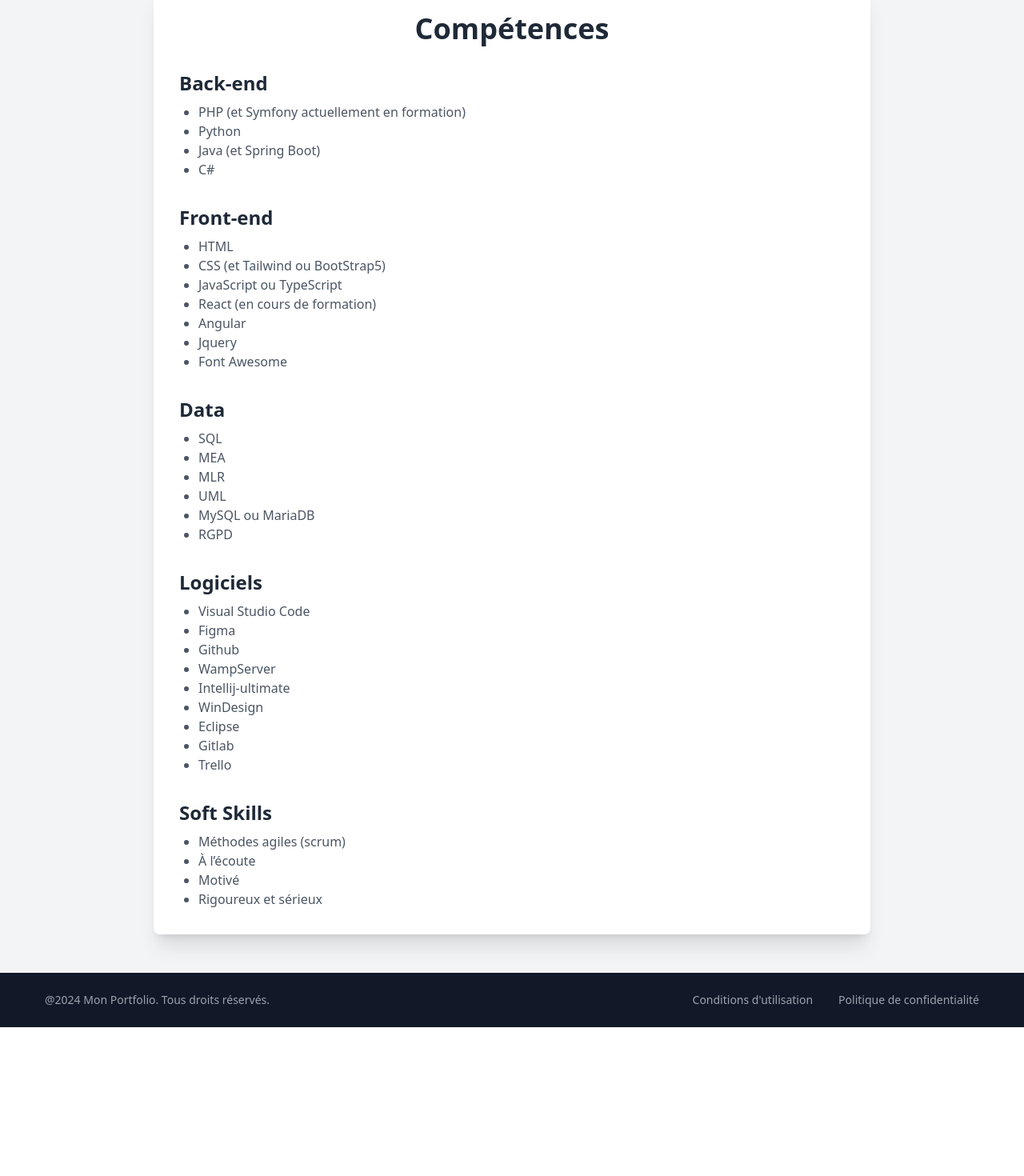
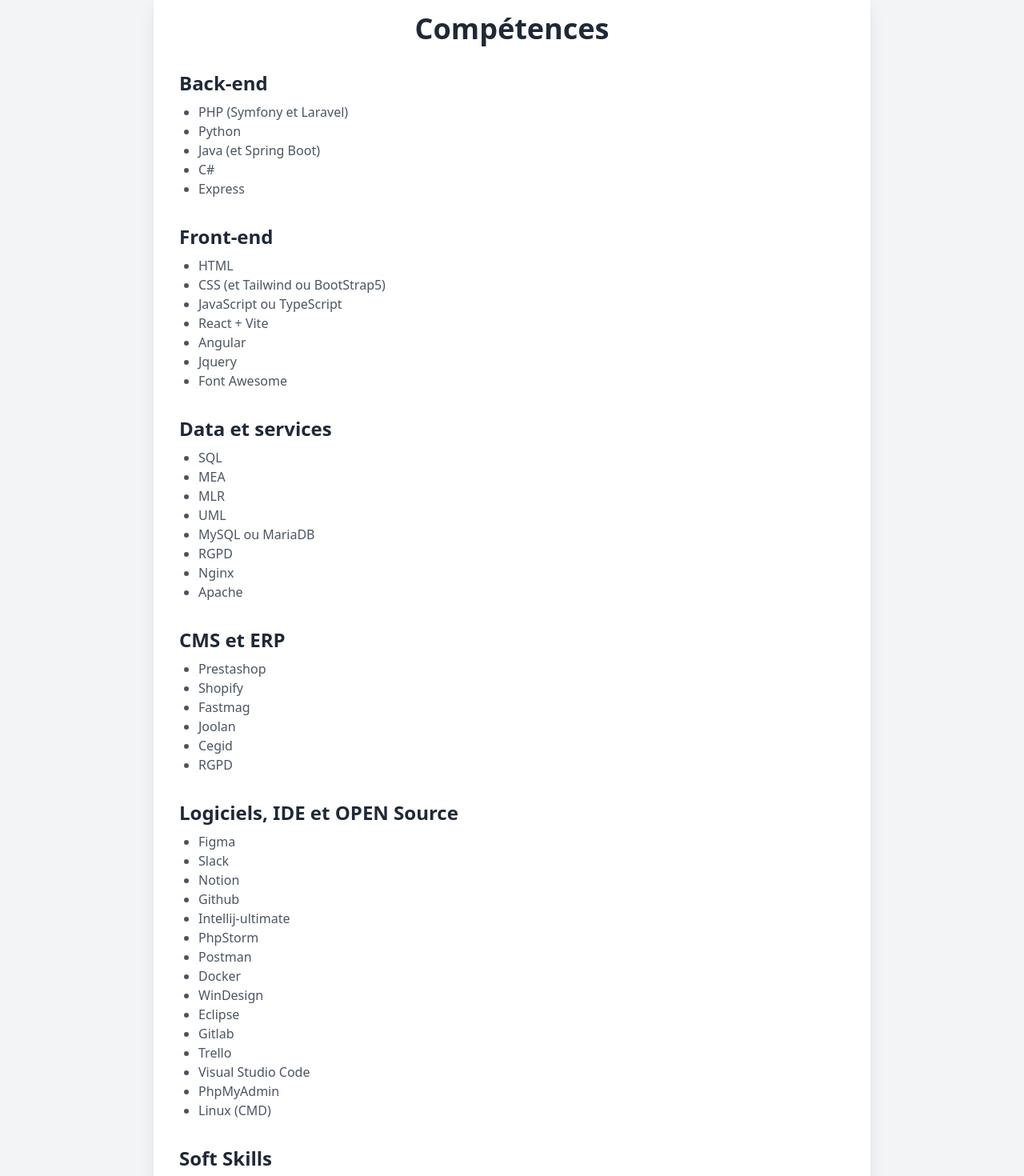
Before and after one commit to CorentinLartigue/MonPortfolio, a React (Vite) app: page /MonPortfolio/competences in a window 1280 px wide. Shown: the part 160-1630 px from the top of the page at 80% size. Before the commit the page ends 1444 px from the top, so only its background shows below. Built offline with nearby package versions, Linux system fonts and the light colour scheme.

Commit message:
Modification avis expérience HomeMade et formation Ynov + CV

```diff
--- a/src/components/Experience/Experience.tsx
+++ b/src/components/Experience/Experience.tsx
@@ -30,12 +30,12 @@
         'Développement et maintenance de solutions e-commerce',
       missions: [
         'Technologies et outils : Laravel, Linux, Bash, GitHub, Bases de Données (BDD), ERP, CMS',
-        'Conception et développement de nouvelles fonctionnalités pour l\'application SyncTo, optimisant la synchronisation des données.',
-        'Maintenance et amélioration des modules de synchronisation pour Prestashop, garantissant leur efficacité et fiabilité.',
-        'Création de solutions applicatives pour Shopify, adaptées aux besoins des utilisateurs.',
-        'Support technique et applicatif pour les clients, assurant une expérience utilisateur fluide et optimale.'
+        'Maintenance et amélioration des modules de synchronisation pour Prestashop - Shopify / Fastmag - Joolan.',
+        'Création de solutions applicatives pour Shopify ou Prestashop, adaptées aux besoins des utilisateurs avec une synchronisation avec les ERP Fastmag ou Joolan.',
+        'Support technique et applicatif pour les clients, assurant une expérience utilisateur fluide et optimale.',
+        'Création environnements de développement pour les nouveaux employés sous Docker.'
       ],
-      avis:'A voir avec le temps',
+      avis:'J\'ai rejoint une équipe incroyablement accueillante, avec une ambiance chaleureuse et presque familiale. Les projets sont stimulants, portés par des technologies modernes et passionnantes, offrant de belles opportunités d\'apprentissage. Un environnement motivant où il fait bon évoluer !',
     },
     {
       titre: 'Stage 2ème année BTS SIO option SLAM',
@@ -43,7 +43,7 @@
       logo: groupeFBO,
       periode: '29/01/2024 - 22/03/2024',
       description:
-        'Développement et maintenance d’une solution logicielle complète.',
+        'Développement et maintenance d\'une solution logicielle complète.',
       missions: [
         'Technos: Framework maison(EzFrame) sur la base de Symfony, PHP, JQUERY, TWIG, Ajax et Bootstrap5.',
         'Implémentation fonctionnalité de création d\'offre avec un stepper (Smart Wizard) et génération PDF.',
@@ -52,7 +52,7 @@
         'Rédaction de documentation utilisateur.'
       ],
       avis:
-        'Une expérience très enrichissante, où j’ai pu développer mes compétences techniques et apprendre à travailler dans un environnement agile. La collaboration avec l’équipe a été très agréable, et j’ai pu prendre part à des projets importants.',
+        'Une expérience très enrichissante, où j\'ai pu développer mes compétences techniques et apprendre à travailler dans un environnement agile. La collaboration avec l\'équipe a été très agréable, et j\'ai pu prendre part à des projets importants.',
       lienProjet: '/projects/berroyer',
     },
     {
@@ -64,10 +64,10 @@
         'Formation JS, mini projets en JS et site statique.',
       missions: [
         'Technos: HTML, CSS, JavaScript et Figma.',
-        'Implémenter un site statique à l’aide d’une maquette pré définie.',
+        'Implémenter un site statique à l\'aide d\'une maquette pré définie.',
       ],
       avis:
-        'Ce stage a été une première expérience très formatrice, où j’ai appris les bases du développement web en front-end et la mise en œuvre de sites statiques. La collaboration avec mon équipe a été constructive et m’a permis d’acquérir de solides compétences.',
+        'Ce stage a été une première expérience très formatrice, où j\'ai appris les bases du développement web en front-end et la mise en œuvre de sites statiques. La collaboration avec mon équipe a été constructive et m\'a permis d\'acquérir de solides compétences.',
       lienProjet: '/projects/sneaky',
     },
     {
--- a/src/components/Training/Training.tsx
+++ b/src/components/Training/Training.tsx
@@ -25,12 +25,12 @@
           periode: '2024 - 2027',
           description: 'Formation spécialisée en développement web, couvrant les technologies front-end et back-end. Cette formation permet une maîtrise des langages de programmation modernes ainsi que des frameworks utilisés dans l\'industrie.',
           pointsPositifs: [
-            'Formation reconnue par les entreprises',
-            'Accompagnement professionnel et pédagogique',
-            'De nombreux projets pratiques'
+            'Formation reconnue par le ministère du travail et les entreprises',
+            'La formation offre une bonne base en développement front-end et back-end, avec des projets pratiques et un accompagnement professionnel apprécié.',
+            'De nombreux projets pratiques qui permettent de développer plutôt vite les connaissances apprises'
           ],
           pointsNegatifs: [
-            'A voir dans le futur'
+            'Cependant, les projets interfiliaires (Ydays) manquent de clarté et d\'encadrement, et certains cours pourraient être plus approfondis avec davantage de séances.'
 
           ],
           lien: 'https://www.ynov.com/campus/bordeaux/',
--- a/src/pages/SkillPage.tsx
+++ b/src/pages/SkillPage.tsx
@@ -9,10 +9,11 @@
         <section>
           <h2 className="text-2xl font-semibold text-gray-800">Back-end</h2>
           <ul className="mt-2 text-gray-600 list-disc pl-6">
-            <li>PHP (et Symfony actuellement en formation)</li>
+            <li>PHP (Symfony et Laravel)</li>
             <li>Python</li>
             <li>Java (et Spring Boot)</li>
             <li>C#</li>
+            <li>Express</li>
           </ul>
         </section>
 
@@ -22,7 +23,7 @@
             <li>HTML</li>
             <li>CSS (et Tailwind ou BootStrap5)</li>
             <li>JavaScript ou TypeScript</li>
-            <li>React (en cours de formation)</li>
+            <li>React + Vite</li>
             <li>Angular</li>
             <li>Jquery</li>
             <li>Font Awesome</li>
@@ -30,7 +31,7 @@
         </section>
 
         <section>
-          <h2 className="text-2xl font-semibold text-gray-800 mt-6">Data</h2>
+          <h2 className="text-2xl font-semibold text-gray-800 mt-6">Data et services</h2>
           <ul className="mt-2 text-gray-600 list-disc pl-6">
             <li>SQL</li>
             <li>MEA</li>
@@ -38,31 +39,53 @@
             <li>UML</li>
             <li>MySQL ou MariaDB</li>
             <li>RGPD</li>
+            <li>Nginx</li>
+            <li>Apache</li>
+          </ul>
+        </section>
+
+
+        <section>
+          <h2 className="text-2xl font-semibold text-gray-800 mt-6">CMS et ERP</h2>
+          <ul className="mt-2 text-gray-600 list-disc pl-6">
+            <li>Prestashop</li>
+            <li>Shopify</li>
+            <li>Fastmag</li>
+            <li>Joolan</li>
+            <li>Cegid</li>
+            <li>RGPD</li>
           </ul>
         </section>
 
         <section>
-          <h2 className="text-2xl font-semibold text-gray-800 mt-6">Logiciels</h2>
+          <h2 className="text-2xl font-semibold text-gray-800 mt-6">Logiciels, IDE et OPEN Source</h2>
           <ul className="mt-2 text-gray-600 list-disc pl-6">
-            <li>Visual Studio Code</li>
             <li>Figma</li>
+            <li>Slack</li>
+            <li>Notion</li>
             <li>Github</li>
-            <li>WampServer</li>
             <li>Intellij-ultimate</li>
+            <li>PhpStorm</li>
+            <li>Postman</li>
+            <li>Docker</li>
             <li>WinDesign</li>
             <li>Eclipse</li>
             <li>Gitlab</li>
             <li>Trello</li>
+            <li>Visual Studio Code</li>
+            <li>PhpMyAdmin</li>
+            <li>Linux (CMD)</li>
           </ul>
         </section>
 
         <section>
           <h2 className="text-2xl font-semibold text-gray-800 mt-6">Soft Skills</h2>
           <ul className="mt-2 text-gray-600 list-disc pl-6">
-            <li>Méthodes agiles (scrum)</li>
-            <li>À l’écoute</li>
+            <li>Méthodes agiles (scrum et Kanban)</li>
+            <li>À l'écoute</li>
             <li>Motivé</li>
-            <li>Rigoureux et sérieux</li>
+            <li>Sérieux</li>
+            <li>Rigoureux</li>
           </ul>
         </section>
       </div>
```
Also changed, not shown: 1 other file (tests, documents, lock files or other folders).
